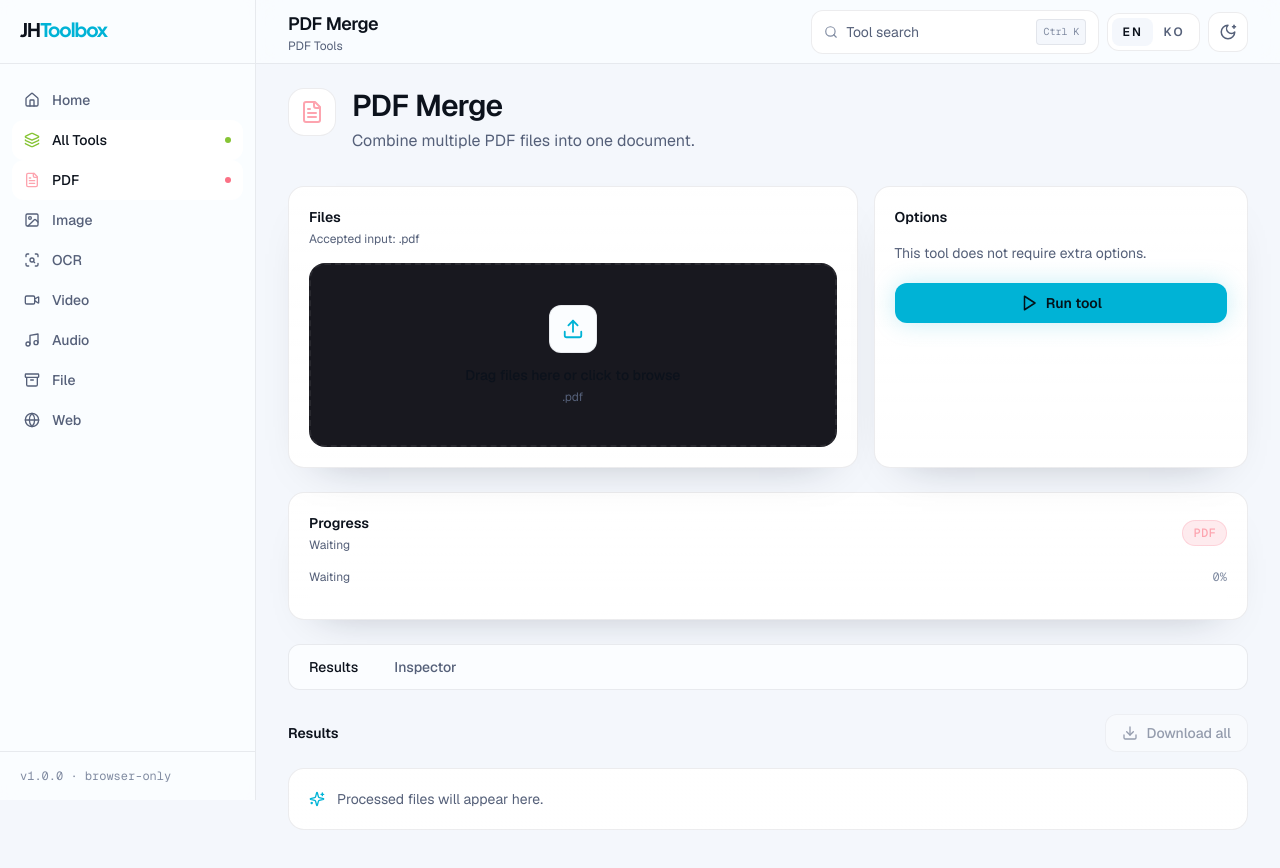
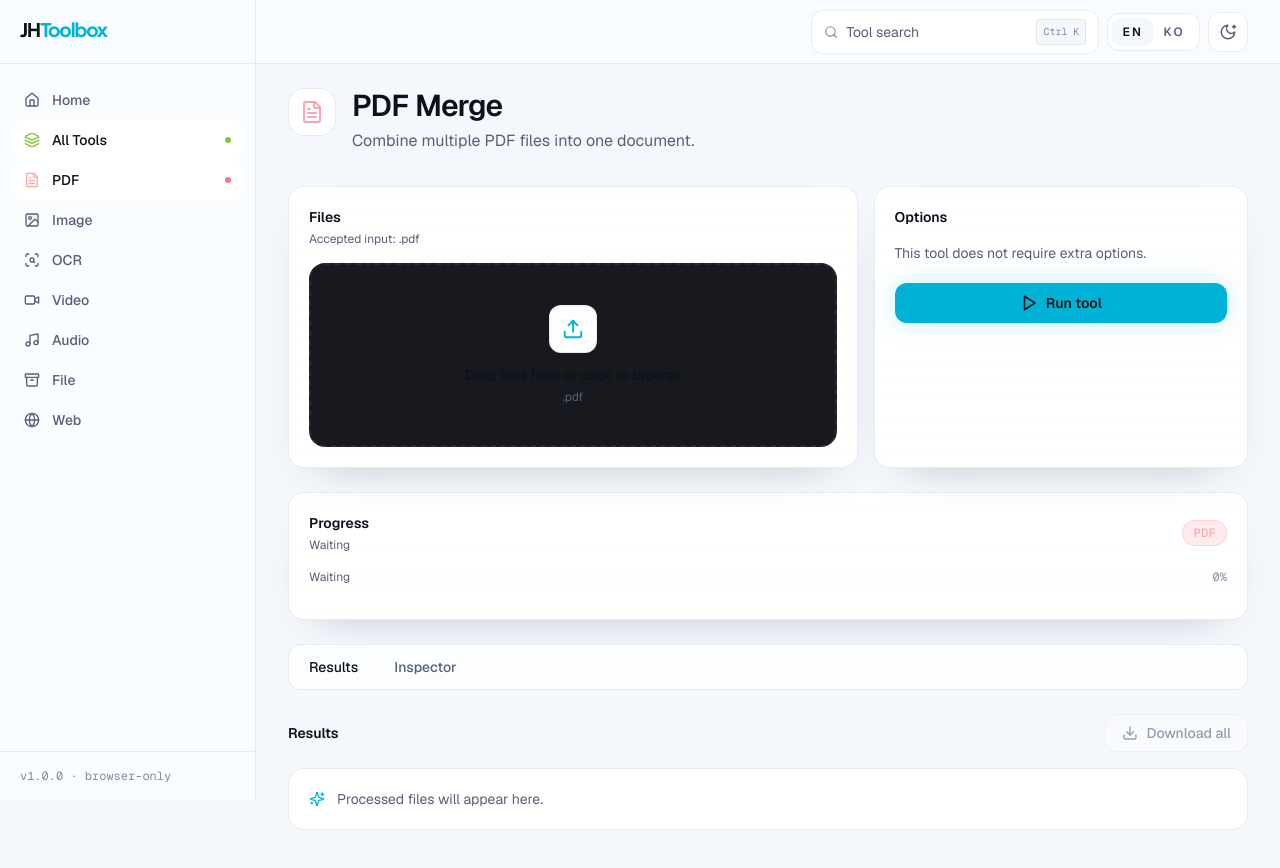
Before and after one commit to alibowbow/JHToolbox, a Next.js app: page /tools/pdf/pdf-merge in a window 1280 px wide. Built offline with nearby package versions, Linux system fonts and the light colour scheme; what pica would draw is missing.

Commit message:
Remove redundant header copy

```diff
--- a/app/page.tsx
+++ b/app/page.tsx
@@ -171,12 +171,11 @@ export default function HomePage() {
         initial={{ opacity: 0 }}
         animate={{ opacity: 1 }}
         transition={{ delay: 0.4 }}
-        className="grid grid-cols-1 gap-3 md:grid-cols-3"
+        className="grid grid-cols-1 gap-3 md:grid-cols-2"
       >
         {[
           { title: messages.home.featureOneTitle, body: messages.home.featureOneBody },
           { title: messages.home.featureTwoTitle, body: messages.home.featureTwoBody },
-          { title: messages.home.featureThreeTitle, body: messages.home.featureThreeBody },
         ].map((item) => (
           <div key={item.title} className="card p-5">
             <p className="text-sm font-semibold text-ink">{item.title}</p>
--- a/components/layout/Topbar.tsx
+++ b/components/layout/Topbar.tsx
@@ -4,70 +4,21 @@ import Link from 'next/link';
 import { AnimatePresence, motion } from 'framer-motion';
 import { Menu, Search, Sparkles, X } from 'lucide-react';
 import { useDeferredValue, useEffect, useMemo, useState } from 'react';
-import { usePathname } from 'next/navigation';
 import { NavigationList } from '@/components/layout/navigation-list';
 import { useLocale } from '@/components/providers/locale-provider';
 import { getCategoryCopy } from '@/lib/i18n';
 import { getLocalizedToolCopy } from '@/lib/tool-localization';
 import { categoryIcons, categoryStyles } from '@/lib/tool-presentation';
-import { categories, getToolById, tools } from '@/lib/tool-registry';
+import { tools } from '@/lib/tool-registry';
 import { ThemeToggle } from '@/components/theme-toggle';
 import { LocaleToggle } from '@/components/ui/LocaleToggle';
 
-function resolveTitle(pathname: string, locale: 'en' | 'ko', messages: ReturnType<typeof useLocale>['messages']) {
-  if (pathname === '/') {
-    return {
-      title: messages.nav.home,
-      description: messages.appTagline,
-    };
-  }
-
-  if (pathname === '/tools') {
-    return {
-      title: messages.directory.title,
-      description: messages.directory.description,
-    };
-  }
-
-  const segments = pathname.split('/').filter(Boolean);
-  if (segments[0] !== 'tools') {
-    return {
-      title: messages.appName,
-      description: messages.appTagline,
-    };
-  }
-
-  const categoryId = segments[1] as (typeof categories)[number]['id'] | undefined;
-  if (!categoryId) {
-    return {
-      title: messages.directory.title,
-      description: messages.directory.description,
-    };
-  }
-
-  if (segments[2]) {
-    const tool = getToolById(segments[2]);
-    return {
-      title: tool ? getLocalizedToolCopy(tool, locale).name : messages.appName,
-      description: getCategoryCopy(locale, categoryId).title,
-    };
-  }
-
-  return {
-    title: getCategoryCopy(locale, categoryId).title,
-    description: getCategoryCopy(locale, categoryId).description,
-  };
-}
-
 export function Topbar() {
-  const pathname = usePathname();
   const { locale, messages } = useLocale();
   const [searchOpen, setSearchOpen] = useState(false);
   const [menuOpen, setMenuOpen] = useState(false);
   const [query, setQuery] = useState('');
   const deferredQuery = useDeferredValue(query);
-  const title = resolveTitle(pathname, locale, messages);
-  const showDescription = pathname !== '/';
 
   useEffect(() => {
     const onKeyDown = (event: KeyboardEvent) => {
@@ -117,7 +68,7 @@ export function Topbar() {
   return (
     <>
       <header className="sticky top-0 z-20 flex h-16 shrink-0 items-center justify-between border-b border-border bg-base-subtle/80 px-4 backdrop-blur-md sm:px-6 lg:px-8">
-        <div className="flex min-w-0 items-center gap-3">
+        <div className="flex items-center">
           <button
             type="button"
             onClick={() => setMenuOpen(true)}
@@ -126,13 +77,9 @@ export function Topbar() {
           >
             <Menu size={18} />
           </button>
-          <div className="min-w-0">
-            <h1 className="truncate text-lg font-semibold tracking-tight text-ink">{title.title}</h1>
-            {showDescription ? <p className="hidden truncate text-xs text-ink-muted lg:block">{title.description}</p> : null}
-          </div>
         </div>
 
-        <div className="flex items-center gap-2 pl-3">
+        <div className="flex min-w-0 items-center gap-2">
           <button
             type="button"
             onClick={() => setSearchOpen(true)}
```
